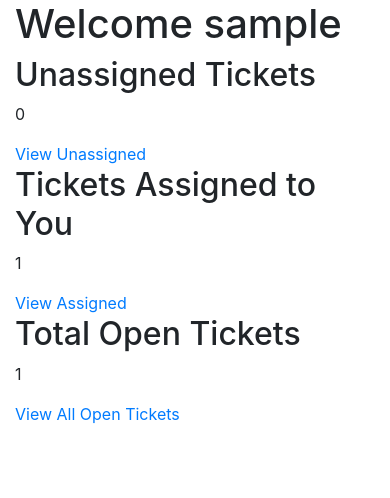
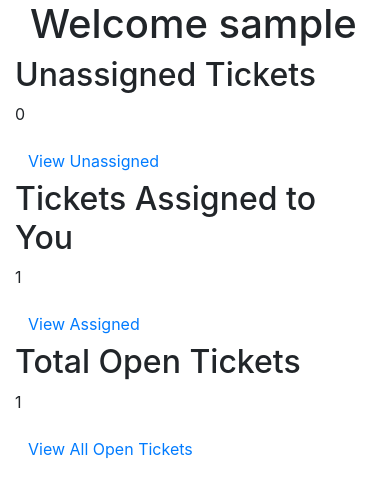
Before and after one commit to Lowe54/Support-Software-Inc, a Django app: page //dashboard in a window 390 px wide. Shown: the part 158-656 px from the top of the page. Run offline with Django 3.2, Linux system fonts and the light colour scheme; a user stored in the database is signed in; tables that the repository leaves empty hold one stand-in row (values such as "Sample post"); some libraries are stand-ins or nearby versions.

Commit message:
Responsive changes to dashboard

```diff
--- a/ticket/templates/dashboard.html
+++ b/ticket/templates/dashboard.html
@@ -1,26 +1,30 @@
 {% extends 'base.html'%}
+{% load static %}
 
+{% block page_specific_stylesheets %}
+    <link rel="stylesheet" href="{% static 'css/agent.css' %}">
+{% endblock %}
 {% block content %}
 
 <div class="agn_ContentWrapper">
-    <h1 class="agn_WelcomeHeader">Welcome {{user.user.username}}</h1>
+    <h1 class="agn_WelcomeHeader col-lg-12">Welcome {{user.user.username}}</h1>
     <div class="agn_TicketStat--wrapper row col-lg-offset-1">
         <div class="agn_Ticketstat--Item col-lg-4 col-md-6 col-sm-12">
             <h2>Unassigned Tickets</h2>
                 <p class="agn_TicketStat--Count">{{unassigned}}</p>
-            <a class="agn_TicketstatLink" href="/">View Unassigned</a>
+            <a class="btn agn_TicketstatLink" href="/">View Unassigned</a>
         </div>
 
         <div class="agn_Ticketstat--Item col-lg-4 col-md-6 col-sm-12">
             <h2>Tickets Assigned to You</h2>
                     <p class="agn_TicketStat--Count">{{assigned}}</p>
-                <a class="agn_TicketstatLink" href="/">View Assigned</a>
+                <a class="btn agn_TicketstatLink" href="/">View Assigned</a>
         </div>
 
         <div class="agn_Ticketstat--Item col-lg-4 col-md-6 col-sm-12">
             <h2>Total Open Tickets</h2>
                     <p class="agn_TicketStat--Count">{{open_tickets}}</p>
-                <a class="agn_TicketstatLink" href="/">View All Open Tickets</a>
+                <a class="btn agn_TicketstatLink" href="/">View All Open Tickets</a>
         </div>
     </div>
 </div>
```
